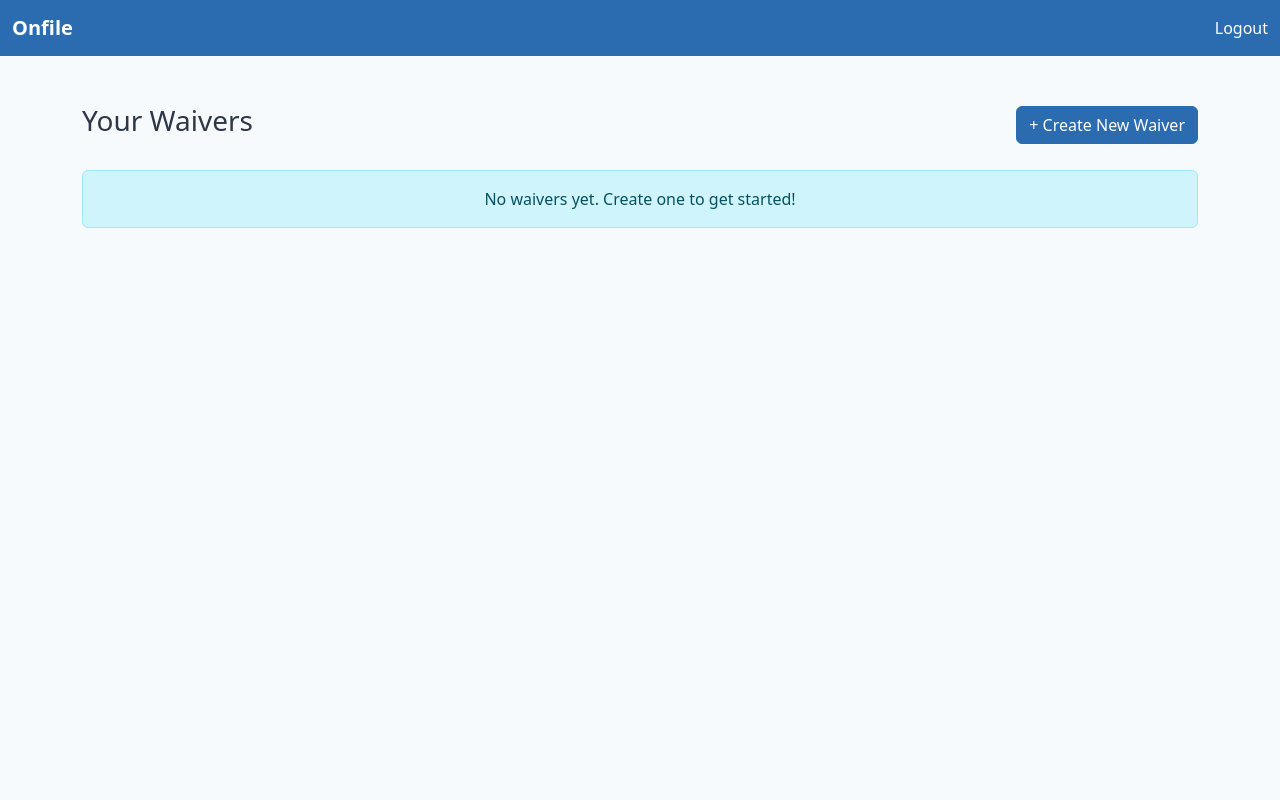
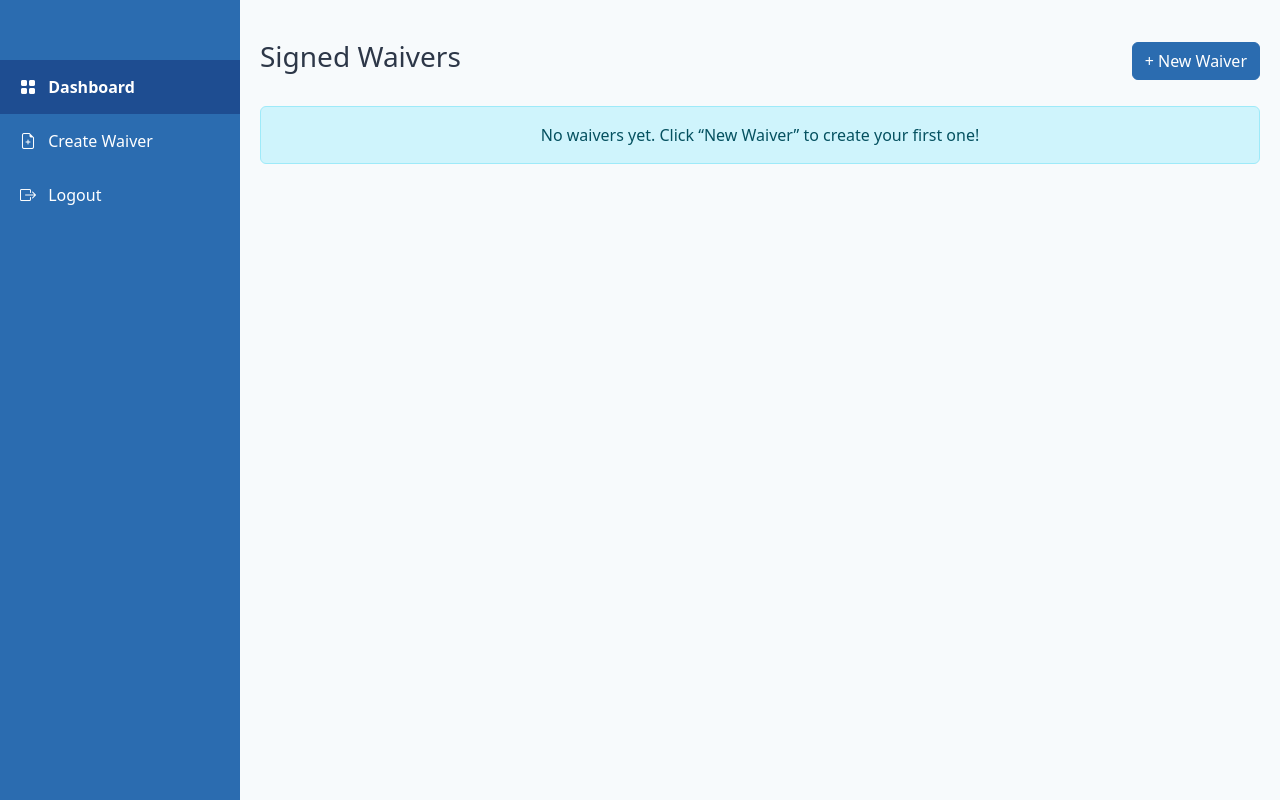
Before and after one commit to JoeC16/onfile-mvp, a Flask app: template templates/dashboard.html in a window 1280 px wide. Run offline with Flask 3, Linux system fonts and the light colour scheme; the template is opened without the code that fills it, so the values that code supplies are empty.

Commit message:
Update dashboard.html

```diff
--- a/templates/dashboard.html
+++ b/templates/dashboard.html
@@ -7,20 +7,39 @@
   <link
     href="https://cdn.jsdelivr.net/npm/bootstrap@5.3.0/dist/css/bootstrap.min.css"
     rel="stylesheet">
+  <link
+    href="https://cdn.jsdelivr.net/npm/bootstrap-icons@1.10.5/font/bootstrap-icons.css"
+    rel="stylesheet">
   <style>
     body {
       background-color: #f7fafc;
       color: #2d3748;
     }
-    .navbar {
+    .sidebar {
+      height: 100vh;
+      width: 240px;
+      position: fixed;
+      top: 0;
+      left: 0;
       background-color: #2b6cb0;
+      padding-top: 60px;
     }
-    .navbar-brand {
+    .sidebar a {
+      display: block;
       color: white;
+      padding: 15px 20px;
+      text-decoration: none;
+    }
+    .sidebar a:hover {
+      background-color: #24539a;
+    }
+    .sidebar a.active {
+      background-color: #1e4d91;
       font-weight: bold;
     }
-    .nav-link {
-      color: white !important;
+    .main-content {
+      margin-left: 240px;
+      padding: 40px 20px;
     }
     .card {
       border: none;
@@ -31,25 +50,40 @@
       background-color: #2b6cb0;
       border-color: #2b6cb0;
     }
+    @media (max-width: 768px) {
+      .sidebar {
+        width: 100%;
+        height: auto;
+        position: relative;
+        padding-top: 0;
+      }
+      .main-content {
+        margin-left: 0;
+        padding-top: 20px;
+      }
+    }
   </style>
 </head>
 <body>
 
-  <!-- Top Navbar -->
-  <nav class="navbar navbar-expand-lg">
-    <div class="container-fluid">
-      <a class="navbar-brand" href="#">Onfile</a>
-      <div class="d-flex">
-        <a href="/logout" class="nav-link">Logout</a>
-      </div>
-    </div>
-  </nav>
+  <!-- Sidebar -->
+  <div class="sidebar">
+    <a href="/dashboard" class="active">
+      <i class="bi bi-grid-fill me-2"></i> Dashboard
+    </a>
+    <a href="/create_waiver">
+      <i class="bi bi-file-earmark-plus me-2"></i> Create Waiver
+    </a>
+    <a href="/logout">
+      <i class="bi bi-box-arrow-right me-2"></i> Logout
+    </a>
+  </div>
 
-  <div class="container mt-5">
-
+  <!-- Main Content -->
+  <div class="main-content">
     <div class="d-flex justify-content-between align-items-center mb-4">
-      <h3>Your Waivers</h3>
-      <a href="/create_waiver" class="btn btn-primary">+ Create New Waiver</a>
+      <h3>Signed Waivers</h3>
+      <a href="/create_waiver" class="btn btn-primary">+ New Waiver</a>
     </div>
 
     {% if waivers %}
@@ -58,7 +92,7 @@
           <div class="col-md-6 mb-4">
             <div class="card p-3 bg-white">
               <h5>{{ waiver[1] }}</h5>
-              <p class="text-muted small">Link:</p>
+              <p class="text-muted small">Share link:</p>
               <div class="d-flex justify-content-between align-items-center">
                 <code class="text-break">/waiver/{{ waiver[4] }}</code>
                 <a href="/waiver/{{ waiver[4] }}" class="btn btn-sm btn-outline-primary">Open</a>
@@ -69,10 +103,10 @@
       </div>
     {% else %}
       <div class="alert alert-info text-center">
-        No waivers yet. Create one to get started!
+        No waivers yet. Click “New Waiver” to create your first one!
       </div>
     {% endif %}
+  </div>
 
-  </div>
 </body>
 </html>
```
